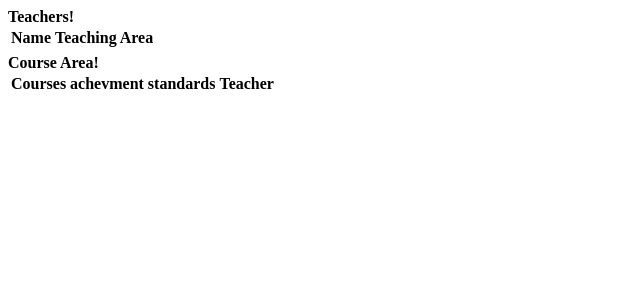
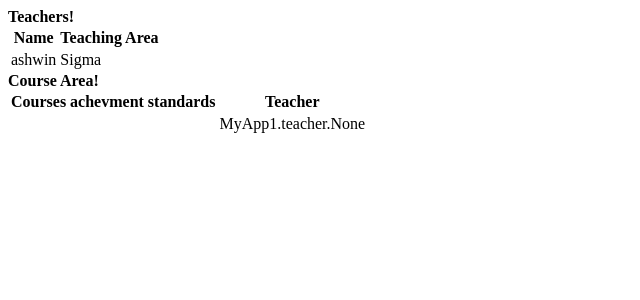
Before and after one commit to SammyFejer/django-playaround, a Django app: page / in a window 1280 px wide. Shown: the top 300 px of the page, without its empty margins (0-640 px from the left). Run offline with Django 3.2, Linux system fonts and the light colour scheme; data comes from the database, SQL or seed files in the repository; lists and menus that the app fills with data are empty; parts of the project's set-up code (start-up, migrations or seed data) failed here and were passed over.

Commit message:
ugjhkgfjhgf

```diff
--- a/Bsss/MyApp1/templates/MyApp1/index.html
+++ b/Bsss/MyApp1/templates/MyApp1/index.html
@@ -33,7 +33,7 @@
         </tr>
         {% for CA in content2 %}
         <tr>
-            <td>{{CA.Achivement_standment}}</td>
+            <td>{{CA.achivement_standment}}</td>
             <td>{{CA.Courses}}</td>
             <td>{{CA.Teacher}}</td>
         </tr>
--- a/Bsss/MyApp1/views.py
+++ b/Bsss/MyApp1/views.py
@@ -7,11 +7,11 @@ from .models import course_Area
 # Create your views here.fffgg
 def index(request):
 
-   teaching = teacher.objects.all(),
-   CAing = course_Area.objects.all(),
+   teach = teacher.objects.all()
+   CA = course_Area.objects.all()
 
    '''stuff = {
    'teach' : teaching,
    'CA' : CAing,
    }'''
-   return render(request, "MyApp1/index.html", {'content': teaching, 'content2': CAing})
+   return render(request, "MyApp1/index.html", {'content': teach, 'content2': CA})
```
Also changed, not shown: Bsss/MyApp1/migrations/0008_rename_achivement_standment_course_area_achivement_standment_and_more.py (added).
